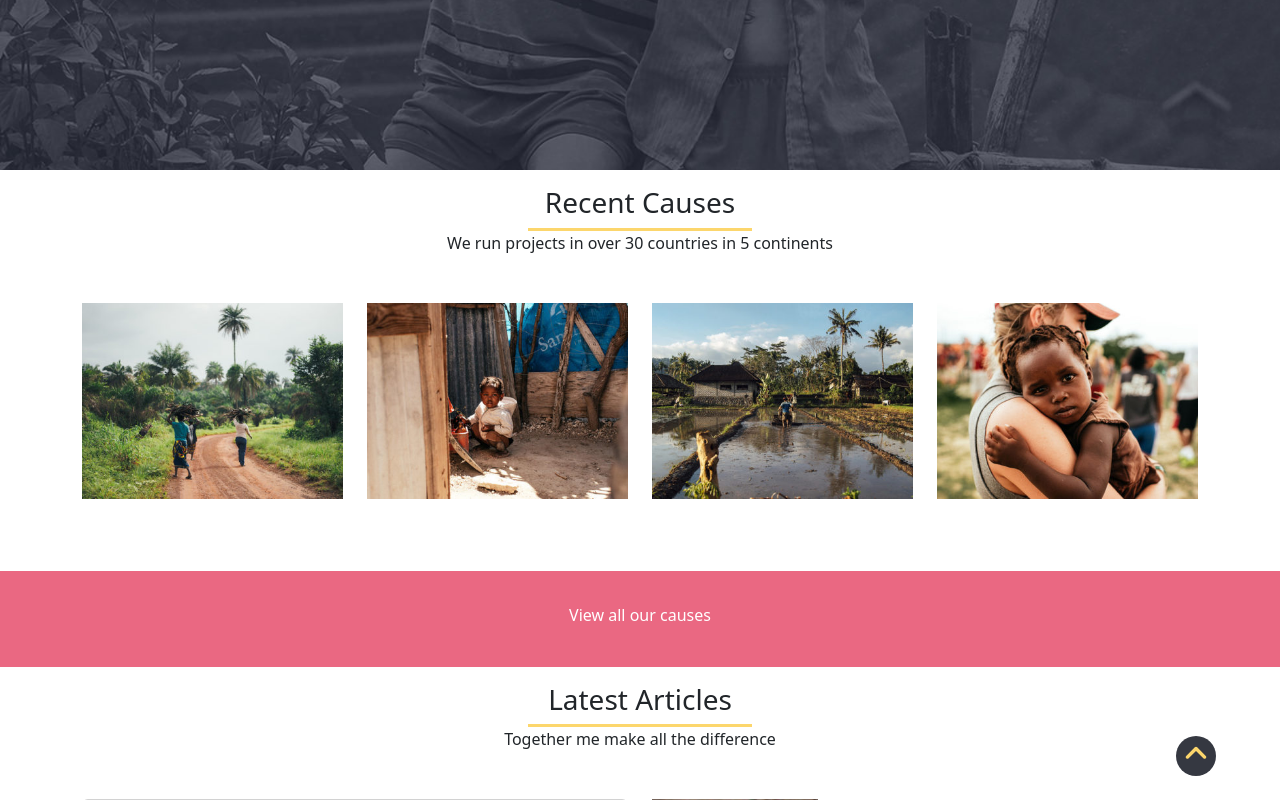
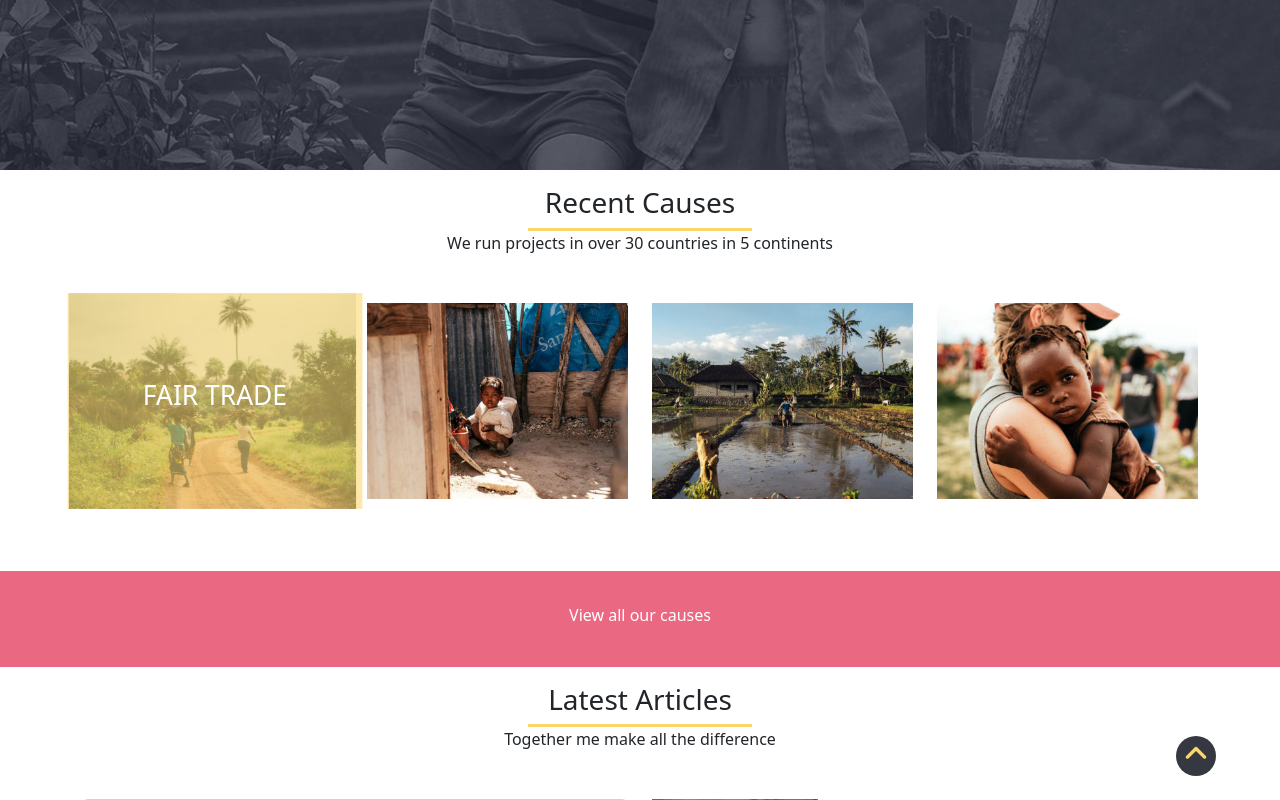
Before and after one commit to giuseppevignanello/proj-html-vuejs, a Vue app: page / in a window 1280 px wide. In both pictures the pointer is over the picture 212 px from the left and 2501 px from the top of the page. Shown: the part 2101-2901 px from the top of the page. Built offline with nearby package versions, Linux system fonts and the light colour scheme.

Commit message:
fix recent causes hover effects

```diff
--- a/src/assets/scss/app.scss
+++ b/src/assets/scss/app.scss
@@ -110,6 +110,9 @@ a {
     .image {
         position: relative
     }
+    img {
+        transition: transform 1s;
+    }
 
     .front {
         height: 100%;
@@ -119,10 +122,16 @@ a {
         top: 0;
         left: 11px;
         display: none;
+        transition: transform, 1s,;
     }
 
-    img:hover + .front {
+    .image:hover .front {
         display: flex;
+        transform: scale(1.1);
+    }
+
+    .image:hover img {
+        transform: scale(1.1);
     }
 }
 // #endregion causes
@@ -132,6 +141,9 @@ a {
 
 .article {
 
+    img {
+        transition: transform 1s;
+    }
     img:hover {
     transform: scale(1.1);
 }
```
